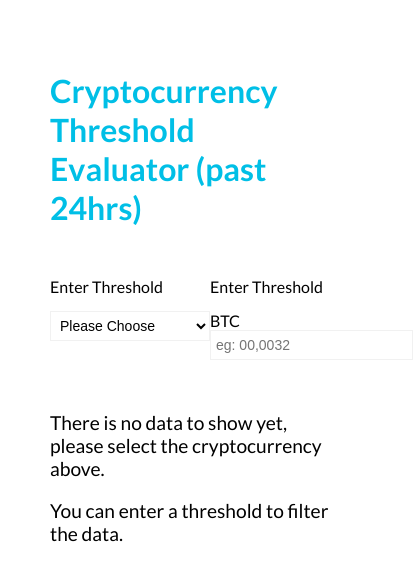
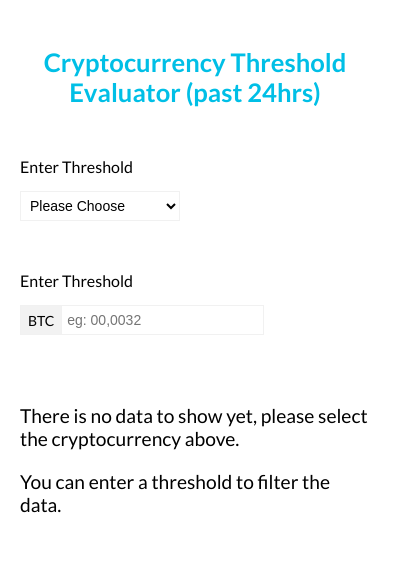
Before and after one commit to jfgen/threshold_evaluator, a React (Create React App) app: page / in a window 390 px wide. Shown: the top 580 px of the page, 413 px wide, since content can reach past the window. Built offline with nearby package versions, Linux system fonts and the light colour scheme.

Commit message:
Added a pre-loader with a spinner. New redux states for loading status, loading errors. Deleted the currency dispatch, realised I didn't really need it.

```diff
--- a/package.json
+++ b/package.json
@@ -3,6 +3,7 @@
   "version": "0.1.0",
   "private": true,
   "dependencies": {
+    "luxon": "^1.2.1",
     "react": "^16.3.2",
     "react-dom": "^16.3.2",
     "react-redux": "^5.0.7",
--- a/src/App.css
+++ b/src/App.css
@@ -27,10 +27,6 @@ body {
 }
 
 /* Input styles */
-.selector {
-  margin-bottom: 50px;
-}
-
 .selector__label {
   display: block;
   margin-bottom: 15px;
@@ -38,17 +34,48 @@ body {
   font-size: 1em;
 }
 
-.selector__field,
-.threshold__field {
+.dashboard__input {
+  display: inline-block;
+  margin: 0 0 50px 0;
   height: 30px;
   padding: 0 15px 0 5px;
-  border: 1px solid #f1f1f1;
+  border: 1px solid #F1F1F1;
 
+  line-height: 35px;
   font-size: 0.875em;
   background: #FFF;
 }
 
+.dashboard__input:focus {
+  outline: 1px solid #00bfe6;
+}
+
+.threshold__field {
+  border-left: none;
+}
+
+.selector__prefix {
+  display: inline-block;
+  height: 30px;
+  border: 1px solid #F1F1F1;
+  border-right: none;
+  padding: 0 7px;
+
+  background-color: #F2F2F2;
+  font-size: 0.875em;
+  vertical-align: top;
+  line-height: 30px;
+}
+
 /* <DataTable> styles */
+.spinner {
+  position: absolute;
+  top: 40%;
+  left: 50%;
+
+  transform: translateX(-50%);
+}
+
 .no-data__text {
   font-size: 1.2em;
 }
@@ -73,9 +100,28 @@ body {
   background: #f2f2f2;
 }
 
+.datatable__row:hover {
+  outline: 1px solid #00bfe6;
+}
+
 .datatable__header,
 .datatable__cell {
   padding: 7px;
   border: 1px solid #f1f1f1;
 
 }
+
+@media only screen and (max-width: 767px) {
+  .dashboard {
+    padding: 30px 20px;
+  }
+
+  .dashboard__title {
+    text-align: center;
+    font-size: 1.6em;
+  }
+
+  .dashboard__tools {
+    flex-wrap: wrap;
+  }
+}
--- a/src/DataTable.js
+++ b/src/DataTable.js
@@ -1,23 +1,40 @@
 import React from 'react';
 import PropTypes from 'prop-types';
 import { connect } from 'react-redux';
+import { DateTime } from 'luxon';
 
 const mapStateToProps = (state) => ({
     currency: state.currency,
     threshold: state.threshold,
-    apiData: state.apiData
+    apiData: state.apiData,
+    loading: state.loading,
+    error: state.error
 });
 
+const DataTable = (props) => {
+    // Check if the data is loading
+    if(props.loading) {
+        return (
+            <img className="spinner" src={"./spinner.gif"} alt="preloader" />
+        )
+    }
+    // Check if the Promise returned an error
+    if(props.error) {
+        return "error"
+    }
 
-const DataTable = (props) => {
+    // Either the user didn't select a cryptocurrency yet or the search didn't yield any results
     if (props.apiData.length === 0) {
         return (
             <div className="no-data">
+
                 <p className="no-data__text">There is no data to show yet, please select the cryptocurrency above.</p>
                 <p className="no-data__text">You can enter a threshold to filter the data.</p>
             </div>
         )
     }
+
+    // There's data to show, yay!
     let threshold = props.threshold;
 
     let filteredData = props.apiData.filter((item) => {
@@ -25,11 +42,13 @@ const DataTable = (props) => {
     })
 
     let rows = filteredData.map((item, index) => {
-        //let date = new Date(item.date * 1000);
+        let date = DateTime.fromMillis(item.date * 1000);
+        let shortDate = date.toLocaleString(DateTime.DATE_SHORT);
+        let time = date.toLocaleString(DateTime.TIME_24_SIMPLE);
 
         return (
             <tr className="datatable__row" key={index}>
-                <td className="datatable__cell">{item.date}</td>
+                <td className="datatable__cell">{`${shortDate} ${time}`}</td>
                 <td className="datatable__cell">{item.high}</td>
                 <td className="datatable__cell">{item.low}</td>
                 <td className="datatable__cell">{item.volume}</td>
@@ -46,11 +65,12 @@ const DataTable = (props) => {
                     <th className="datatable__header">low</th>
                     <th className="datatable__header">volume</th>
                 </tr>
+            </thead>
+            <tbody className="datatable__body">
                 {rows}
-            </thead>
+            </tbody>
         </table>
     )
-
 }
 
 DataTable.propTypes = {
--- a/src/Selector.js
+++ b/src/Selector.js
@@ -16,15 +16,24 @@ const mapDispatchToProps = (dispatch) => {
         cryptoChangeHandler: (option) => {
             let selectedCurrency = option.target.value;
 
+            dispatch({
+                type: 'loading',
+                loading: true,
+                currency: selectedCurrency
+            });
+
             fetchData(selectedCurrency).then(function (response) {
                     dispatch({
-                        type: 'currency',
-                        currency: selectedCurrency,
+                        type: 'dataLoaded',
                         response
                     });
                 })
                 .catch(function (error) {
                     console.error(error);
+                    dispatch({
+                        type: 'error',
+                        error
+                    });
                 })
         }
     }
@@ -35,7 +44,7 @@ const Selector = (props) => {
         <div className="selector">
             <label className="selector__label" htmlFor="currencySelect">Enter Threshold</label>
             <select
-                className="selector__field"
+                className="dashboard__input"
                 id="currencySelect"
                 name="currencySelect"
                 value={props.currency}
--- a/src/Threshold.js
+++ b/src/Threshold.js
@@ -24,13 +24,14 @@ const Threshold = (props) => {
     return(
         <div className="threshold">
             <label className="selector__label" htmlFor="threshold">Enter Threshold</label>
-            <span className="selector__unit">BTC</span>
+            <span className="selector__prefix">BTC</span>
             <input
                 type="number"
                 id="threshold"
                 name="threshold"
-                className="threshold__field"
+                className="dashboard__input"
                 placeholder="eg: 00,0032"
+                step="0.001"
                 onChange={props.thresholdHandler}
             />
         </div>
--- a/src/data.js
+++ b/src/data.js
@@ -12,7 +12,7 @@ export default function fetchData(selectedCurrency) {
                         if(response.ok) {
                             return response.json();
                         }
-                        throw new Error('Failed to fetch API data');
+                        return Promise.reject(new Error('Failed to fetch API data'));
                     });
 
     return data;
--- a/src/index.js
+++ b/src/index.js
@@ -7,22 +7,43 @@ import { createStore } from 'redux';
 
 import { Provider } from 'react-redux';
 
-function myReducers(state = { currency: '', threshold: 0, apiData: [] }, action) {
+const defaultStates = {
+    currency: '',
+    threshold: 0,
+    apiData: [],
+    loading: false,
+    error: null
+};
+
+function myReducers(state = defaultStates, action) {
 
     let newState = {
         currency: state.currency,
         threshold: state.threshold,
-        apiData: state.apiData
+        apiData: state.apiData,
+        loading: state.loading
     }
 
     switch(action.type) {
-        case 'currency':
-            newState.currency = action.currency;
+        case 'dataLoaded':
             newState.apiData = action.response;
+            newState.loading = false;
             break;
 
         case 'threshold':
             newState.threshold = action.threshold;
+            break;
+
+        case 'loading':
+            newState.loading = true;
+            newState.currency = action.currency;
+
+            break;
+
+        case 'error':
+            newState.loading = false;
+            newState.error = action.error;
+
             break;
 
         default: return newState;
```
Also changed, not shown: public/spinner.gif (added), 1 other file (tests, documents, lock files or other folders).
